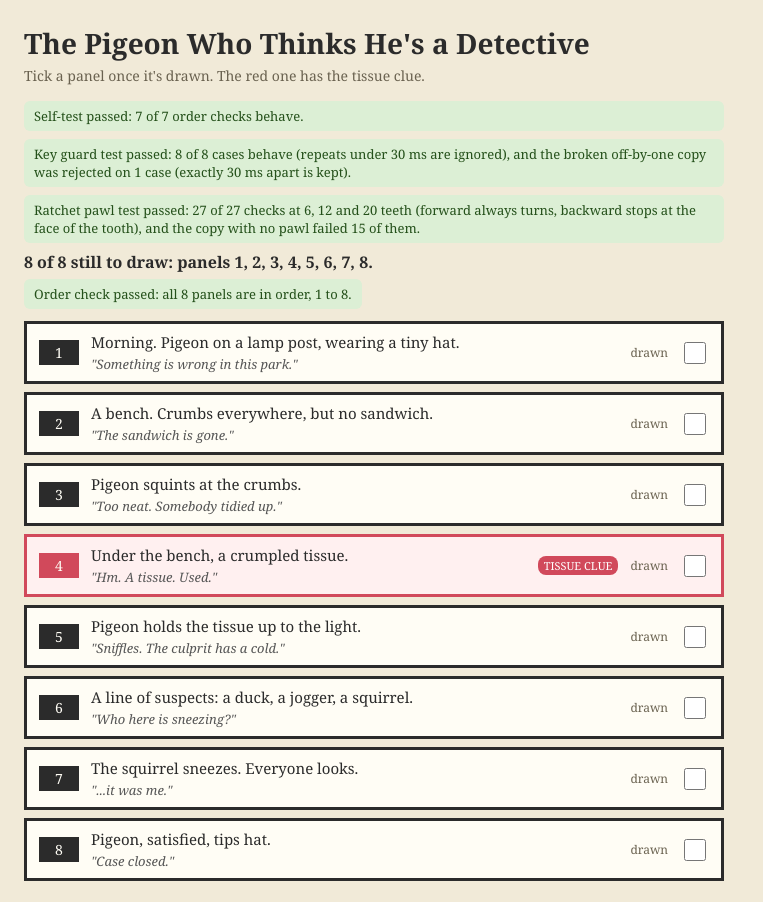
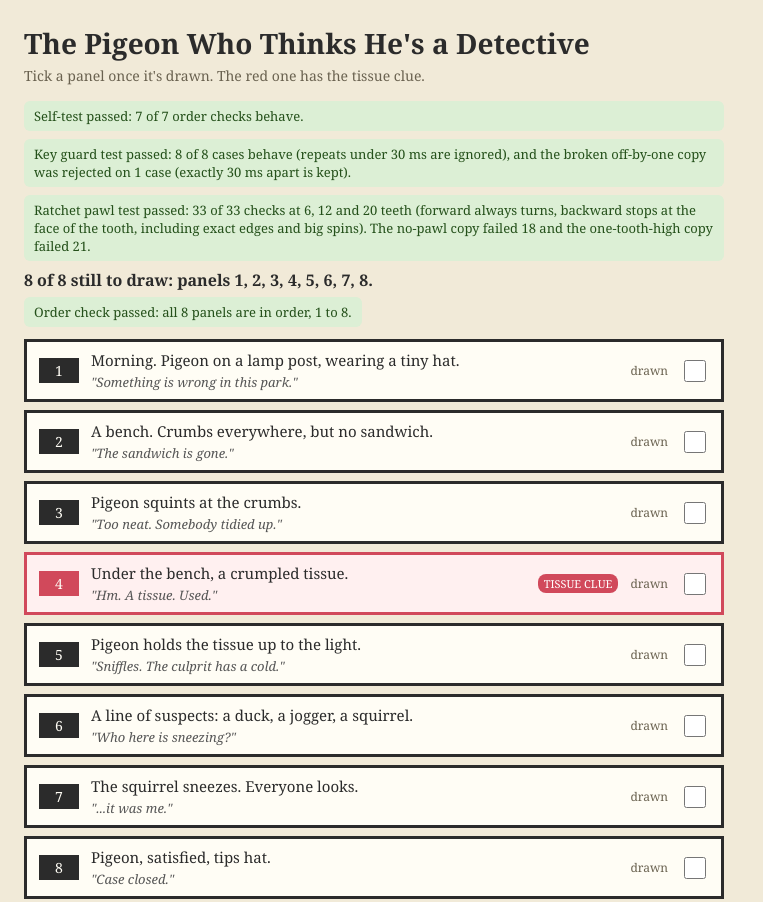
Before and after one commit to Bean-Bengal/pigeon-detective-all-panels, a plain HTML site: page index.html in a window 1280 px wide. Shown: the top 902 px of the page, without its empty margins (0-763 px from the left). Drawn offline with Linux system fonts and the light colour scheme.

Commit message:
Pigeon Detective: All Panels, version 8

```diff
--- a/index.html
+++ b/index.html
@@ -33,6 +33,7 @@
 </style>
 </head>
 <body>
+<script data-bean-store>(function(){if(typeof location!=='undefined'&&location&&location.protocol==='about:'&&typeof document!=='undefined'&&document.addEventListener){document.addEventListener('click',function(e){var a=e.target&&e.target.closest&&e.target.closest('a[href^="#"]');if(!a||a.target==='_blank')return;e.preventDefault();try{location.hash=a.getAttribute('href')}catch(x){}},true)}if(typeof window==='undefined')return;try{window.localStorage.getItem('x');return}catch(e){}var d=Object.assign({},window.__BEAN_SAVED||{});function post(){try{parent.postMessage({type:'bean-store',data:d},'*')}catch(e){}}var ls={getItem:function(k){return Object.prototype.hasOwnProperty.call(d,k)?d[k]:null},setItem:function(k,v){d[k]=String(v);post()},removeItem:function(k){delete d[k];post()},clear:function(){d={};post()},key:function(i){return Object.keys(d)[i]||null}};Object.defineProperty(ls,'length',{get:function(){return Object.keys(d).length}});try{Object.defineProperty(window,'localStorage',{value:ls,configurable:true})}catch(e){}})();</script>
   <h1>The Pigeon Who Thinks He's a Detective</h1>
   <p class="sub">Tick a panel once it's drawn. The red one has the tissue clue.</p>
   <p id="selftest" role="status"></p>
@@ -203,6 +204,13 @@
   function tryMoveBroken(angle, delta, n) {
     return angle + delta;
   }
+  // Second broken copy: pawl holds one tooth too high (face off by one tooth).
+  function tryMoveHigh(angle, delta, n) {
+    if (delta >= 0) return angle + delta;
+    var tooth = 360 / n;
+    var face = (Math.floor(angle / tooth + 1e-9) + 1) * tooth;
+    return Math.max(angle + delta, Math.min(face, angle));
+  }
 
   function pawlCases(n) {
     var t = 360 / n;
@@ -215,7 +223,9 @@
       ["n=" + n + " backward a full tooth from mid-tooth stops at face", [face + t * 0.9, -t], face],
       ["n=" + n + " backward just past face stops at face", [face + 0.4, -5], face],
       ["n=" + n + " backward sitting on face stays", [face, -1], face],
-      ["n=" + n + " small backward inside tooth is allowed", [face + 0.4 * t, -0.1 * t], face + 0.3 * t]
+      ["n=" + n + " small backward inside tooth is allowed", [face + 0.4 * t, -0.1 * t], face + 0.3 * t],
+      ["n=" + n + " backward landing exactly on face is allowed", [face + t / 2, -t / 2], face],
+      ["n=" + n + " big backward spin from five teeth up stops at its own face", [face + 3.5 * t, -10 * t], face + 3 * t]
     ];
   }
 
@@ -240,7 +250,7 @@
   }
 
   function pawlTest() {
-    return { real: runPawl(tryMove), broken: runPawl(tryMoveBroken) };
+    return { real: runPawl(tryMove), broken: runPawl(tryMoveBroken), high: runPawl(tryMoveHigh) };
   }
 
   function selfTest() {
@@ -370,11 +380,11 @@
     if (pr.real.fails.length) {
       pt.textContent = "Ratchet pawl test FAILED: " + pr.real.fails.join("; ");
       pt.className = "bad";
-    } else if (!pr.broken.fails.length) {
-      pt.textContent = "Ratchet pawl test untrustworthy: the no-pawl copy passed every case, so these checks can't tell.";
+    } else if (!pr.broken.fails.length || !pr.high.fails.length) {
+      pt.textContent = "Ratchet pawl test untrustworthy: a broken copy (" + (!pr.broken.fails.length ? "no pawl" : "pawl one tooth high") + ") passed every case, so these checks can't tell.";
       pt.className = "bad";
     } else {
-      pt.textContent = "Ratchet pawl test passed: " + pr.real.total + " of " + pr.real.total + " checks at 6, 12 and 20 teeth (forward always turns, backward stops at the face of the tooth), and the copy with no pawl failed " + pr.broken.fails.length + " of them.";
+      pt.textContent = "Ratchet pawl test passed: " + pr.real.total + " of " + pr.real.total + " checks at 6, 12 and 20 teeth (forward always turns, backward stops at the face of the tooth, including exact edges and big spins). The no-pawl copy failed " + pr.broken.fails.length + " and the one-tooth-high copy failed " + pr.high.fails.length + ".";
       pt.className = "ok";
     }
   } catch (e) {
```
